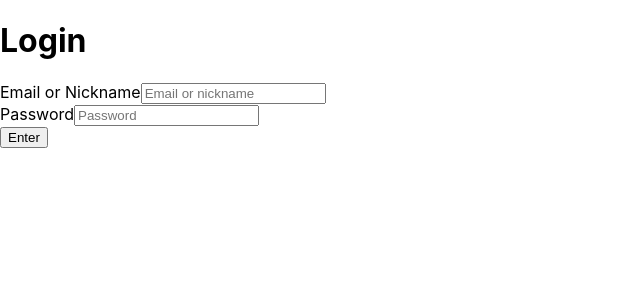
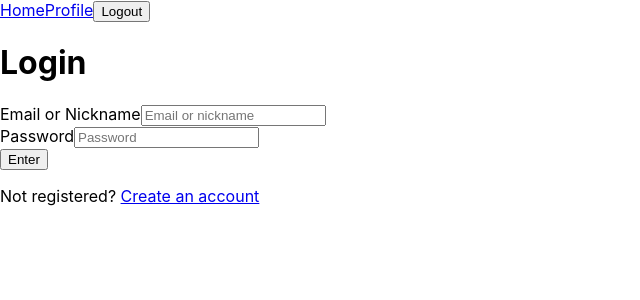
Before and after one commit to deadsnxw/streaming-platform, a React (Create React App) app in the folder frontend/: page /login in a window 1280 px wide. Shown: the top 300 px of the page, without its empty margins (0-640 px from the left). Built offline with nearby package versions, Linux system fonts and the light colour scheme; no server answers; sample sign-in values are in the browser's storage.

Commit message:
added profile and navigation to register

```diff
--- a/frontend/src/App.js
+++ b/frontend/src/App.js
@@ -1,17 +1,51 @@
-import React, { useState } from "react";
-import { BrowserRouter as Router, Routes, Route, Navigate } from "react-router-dom";
+import React, { useState, useEffect } from "react";
+import { BrowserRouter as Router, Routes, Route, Navigate, Link } from "react-router-dom";
 import LoginPage from "./pages/LoginPage";
 import RegisterPage from "./pages/RegisterPage";
 import HomePage from "./pages/HomePage";
+import ProfilePage from "./pages/ProfilePage";
+import { authService } from "./services/authService";
 
 export default function App() {
-    const [user, setUser] = useState(null);
+    const [user, setUser] = useState(() => authService.getCurrentUser());
+
+    useEffect(() => {
+        // Keep state in sync with localStorage changes made elsewhere
+        const handleStorage = () => setUser(authService.getCurrentUser());
+        window.addEventListener('storage', handleStorage);
+        return () => window.removeEventListener('storage', handleStorage);
+    }, []);
 
     return (
         <Router>
+            <header className="app-header">
+                <nav>
+                    <Link to="/">Home</Link>
+                    {user ? (
+                        <>
+                            <Link to="/profile">Profile</Link>
+                            <button
+                                onClick={() => {
+                                    authService.logout();
+                                    setUser(null);
+                                }}
+                            >
+                                Logout
+                            </button>
+                        </>
+                    ) : (
+                        <>
+                            <Link to="/login">Login</Link>
+                            <Link to="/register">Register</Link>
+                        </>
+                    )}
+                </nav>
+            </header>
+
             <Routes>
-                <Route path="/login" element={<LoginPage onLogin={setUser} />} />
+                <Route path="/login" element={<LoginPage onLogin={(u) => setUser(u)} />} />
                 <Route path="/register" element={<RegisterPage />} />
+                <Route path="/profile" element={user ? <ProfilePage user={user} onLogout={() => { authService.logout(); setUser(null); }} /> : <Navigate to="/login" replace />} />
                 <Route path="/" element={user ? <HomePage user={user} /> : <Navigate to="/login" replace />} />
                 <Route path="*" element={<Navigate to="/login" replace />} />
             </Routes>
--- a/frontend/src/pages/LoginPage.js
+++ b/frontend/src/pages/LoginPage.js
@@ -1,11 +1,24 @@
-import React from "react";
+import React, { useState } from "react";
+import { Link, useNavigate } from "react-router-dom";
 import LoginForm from "../features/components/LoginForm";
 
 export default function LoginPage({ onLogin }) {
+    const [error, setError] = useState(null);
+    const navigate = useNavigate();
+
+    const handleSuccess = (user) => {
+        onLogin?.(user);
+        navigate('/');
+    };
+
     return (
         <div>
             <h1>Login</h1>
-            <LoginForm onLogin={onLogin} />
+            {error && <div className="error">{error}</div>}
+            <LoginForm onSuccess={handleSuccess} onError={setError} />
+            <p>
+                Not registered? <Link to="/register">Create an account</Link>
+            </p>
         </div>
     );
 }
--- /dev/null
+++ b/frontend/src/pages/ProfilePage.js
@@ -0,0 +1,15 @@
+import React from "react";
+
+export default function ProfilePage({ user, onLogout }) {
+    if (!user) return <div>Not logged in</div>;
+
+    return (
+        <div>
+            <h1>Profile</h1>
+            <p><strong>Nickname:</strong> {user.nickname}</p>
+            <p><strong>Email:</strong> {user.email}</p>
+            {user.birthday && <p><strong>Birthday:</strong> {user.birthday}</p>}
+            <button onClick={() => onLogout?.()}>Logout</button>
+        </div>
+    );
+}
--- a/frontend/src/pages/RegisterPage.js
+++ b/frontend/src/pages/RegisterPage.js
@@ -1,11 +1,24 @@
-import React from "react";
+import React, { useState } from "react";
+import { Link, useNavigate } from "react-router-dom";
 import RegisterForm from "../features/components/RegisterForm";
 
 export default function RegisterPage() {
+    const [message, setMessage] = useState(null);
+    const navigate = useNavigate();
+
+    const handleSuccess = (user) => {
+        setMessage('Registration successful, please login');
+        navigate('/login');
+    };
+
     return (
         <div>
             <h1>Register</h1>
-            <RegisterForm />
+            {message && <div className="info">{message}</div>}
+            <RegisterForm onSuccess={handleSuccess} />
+            <p>
+                Already have an account? <Link to="/login">Login</Link>
+            </p>
         </div>
     );
 }
```
